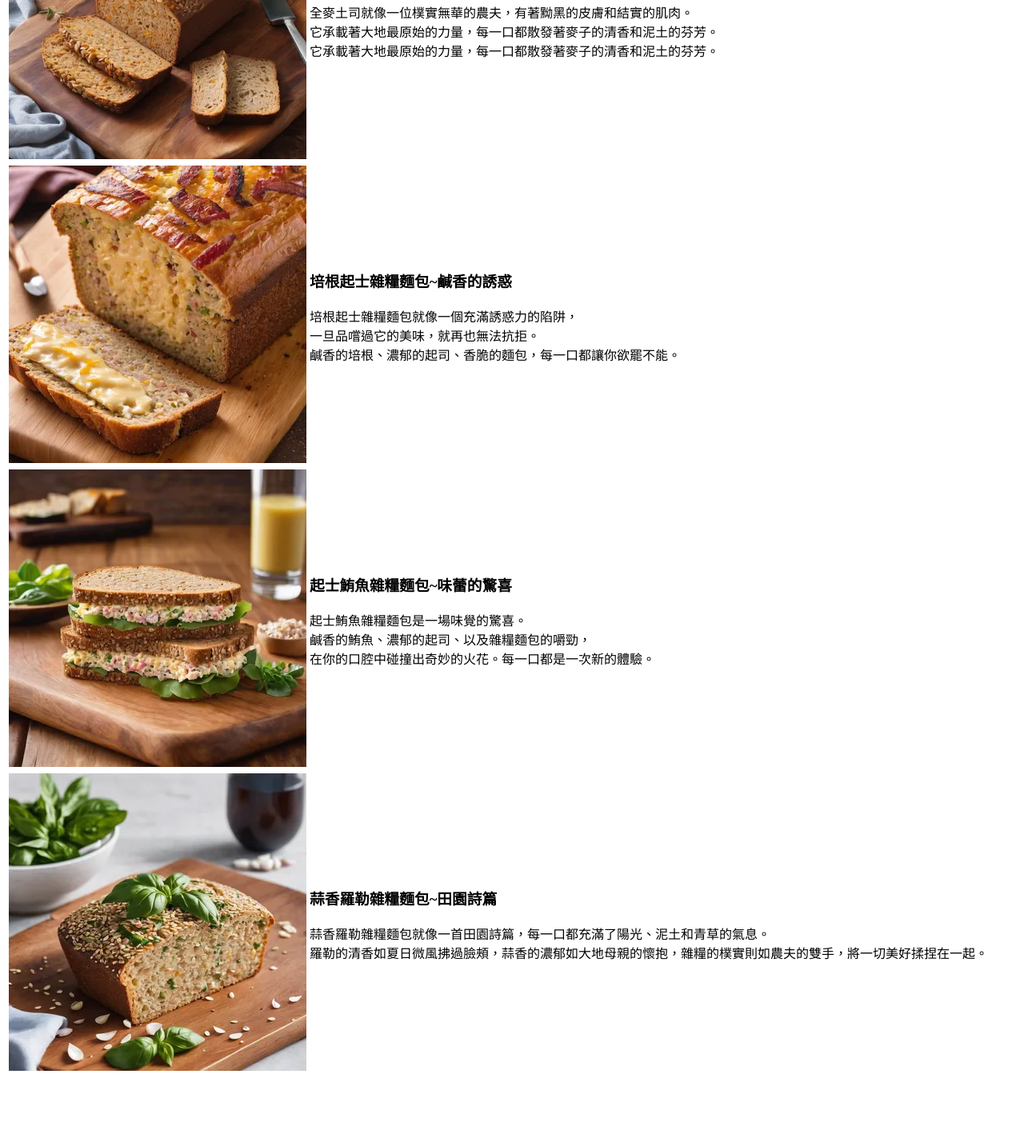
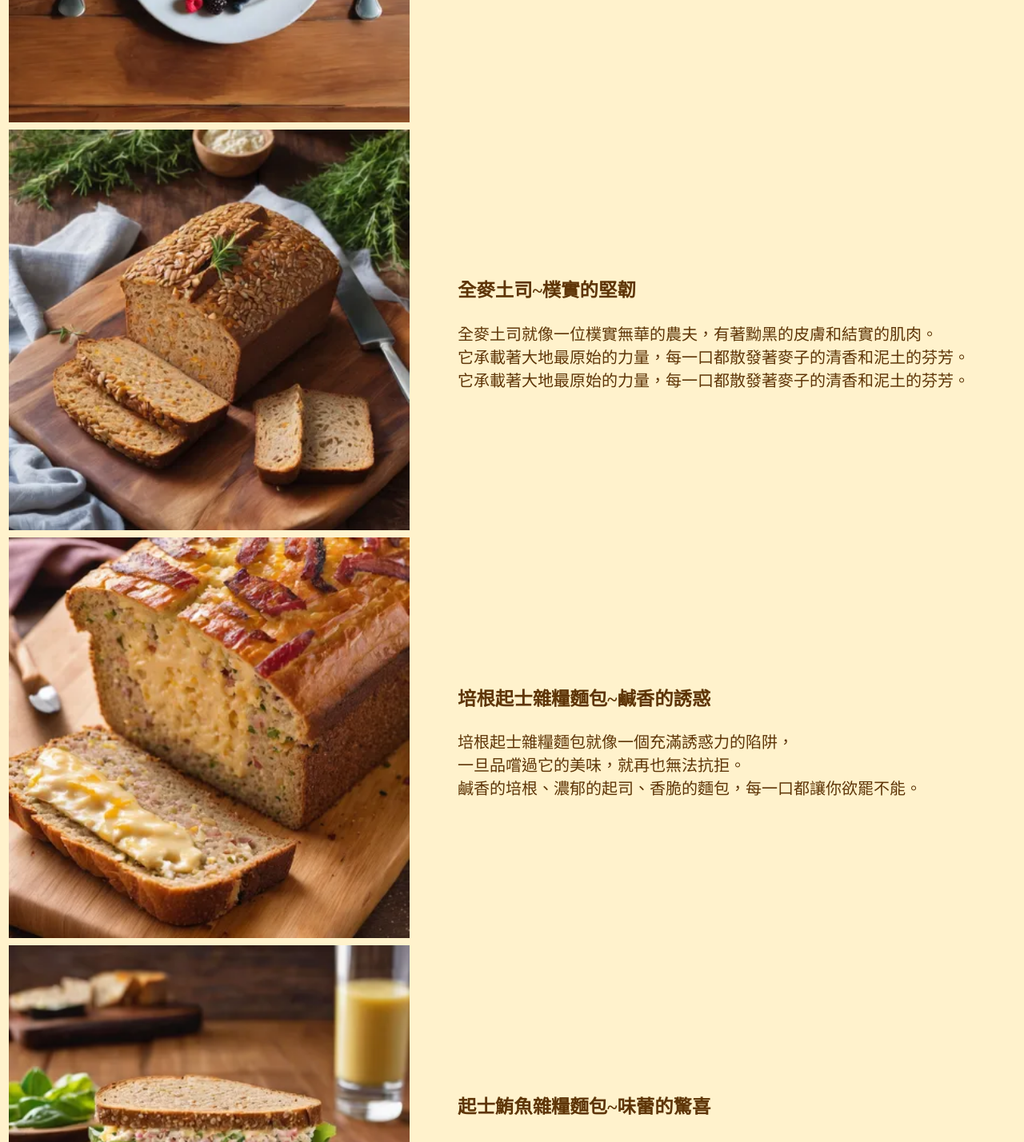
Before and after one commit to LWR-Lin/LWR-Lin.github.io, a plain HTML site: page products.html in a window 1280 px wide. Shown: the part 1372-2800 px from the top of the page at 80% size. Before the commit the page ends 2726 px from the top, so only its background shows below. Drawn offline with Linux system fonts and the light colour scheme.

Commit message:
Add files via upload

```diff
--- a/products.html
+++ b/products.html
@@ -3,7 +3,8 @@
 <head>
     <meta charset="UTF-8">
     <meta name="viewport" content="width=device-width, initial-scale=1.0">
-    <title>GREEN HILL BACKERY</title>
+    <title>產品</title>
+    <link rel="stylesheet" href="style.css">
 </head>
 <body>
    <H2> <img src="images/logo.png" width="120">GREEN HILL BACKERY</H2>
@@ -22,7 +23,7 @@
     <table>
         <tr>
             <td>
-                <img src="images/coffee.webp"  alt="手沖咖啡"
+                <img src="images/coffee.webp"  width="90%" alt="手沖咖啡"
             </td>
             <td>
             <h3>手沖咖啡~藝術創作</h3>
@@ -33,10 +34,10 @@
             </td>
         </tr>
         <tr>
-            <td>
-                <img src="images/toast.webp"  alt="巴黎風法國土司"
+            <td width="40%">
+                <img src="images/toast.webp"  width="90%" alt="巴黎風法國土司"
             </td>
-            <td>
+            <td width="50%">
             <h3>巴黎風法國土司~奢華的饗宴</h3>
             <p>巴黎風法國土司，是一場奢華的味覺盛宴。<br>
                 厚切的吐司浸泡在香濃的蛋液中，再裹上一層薄薄的糖粉，<br>
@@ -45,10 +46,10 @@
             </td>
         </tr>
         <tr>
-            <td>
-                <img src="images/wheat.webp"  alt="全麥土司"
+            <td width="40%">
+                <img src="images/wheat.webp"  width="90%" alt="全麥土司"
             </td>
-            <td>
+            <td width="50%">
             <h3>全麥土司~樸實的堅韌</h3>
             <p> 全麥土司就像一位樸實無華的農夫，有著黝黑的皮膚和結實的肌肉。<br>
                 它承載著大地最原始的力量，每一口都散發著麥子的清香和泥土的芬芳。<br>
@@ -56,10 +57,10 @@
             </td>
         </tr>
         <tr>
-            <td>
-                <img src="images/bacon.webp"  alt="培根起士雜糧麵包"
+            <td width="40%">
+                <img src="images/bacon.webp"  width="90%" alt="培根起士雜糧麵包"
             </td>
-            <td>
+            <td width="50%">
             <h3>培根起士雜糧麵包~鹹香的誘惑</h3>
             <p>培根起士雜糧麵包就像一個充滿誘惑力的陷阱，<br>
                 一旦品嚐過它的美味，就再也無法抗拒。<br>
@@ -67,10 +68,10 @@
             </td>
         </tr>
         <tr>
-            <td>
-                <img src="images/tuna.webp"  alt="起士鮪魚雜糧麵包"
+            <td width="40%">
+                <img src="images/tuna.webp"  width="90%" alt="起士鮪魚雜糧麵包"
             </td>
-            <td>
+            <td width="50%">
             <h3>起士鮪魚雜糧麵包~味蕾的驚喜</h3>
             <p> 起士鮪魚雜糧麵包是一場味覺的驚喜。<br>
                 鹹香的鮪魚、濃郁的起司、以及雜糧麵包的嚼勁，<br>
@@ -78,10 +79,10 @@
             </td>
         </tr>
         <tr>
-            <td>
-                <img src="images/蒜香羅勒雜糧麵包.webp"  alt="蒜香羅勒雜糧麵包"
+            <td width="40%">
+                <img src="images/蒜香羅勒雜糧麵包.webp"  width="90%" alt="蒜香羅勒雜糧麵包"
             </td>
-            <td>
+            <td width="50%">
             <h3>蒜香羅勒雜糧麵包~田園詩篇</h3>
             <p>蒜香羅勒雜糧麵包就像一首田園詩篇，每一口都充滿了陽光、泥土和青草的氣息。<br>
             羅勒的清香如夏日微風拂過臉頰，蒜香的濃郁如大地母親的懷抱，雜糧的樸實則如農夫的雙手，將一切美好揉捏在一起。</p>
--- /dev/null
+++ b/style.css
@@ -0,0 +1,6 @@
+body    {
+    color:#5e3507;
+    background-color: #ffe8a58e;
+    font-size: 20PX; ;
+    font-family: "標楷體","微軟正黑體";
+}
```
Also changed, not shown: about.html (+2 -1 lines), contact.html (+2 -1 lines), index.html (+3 -2 lines).
